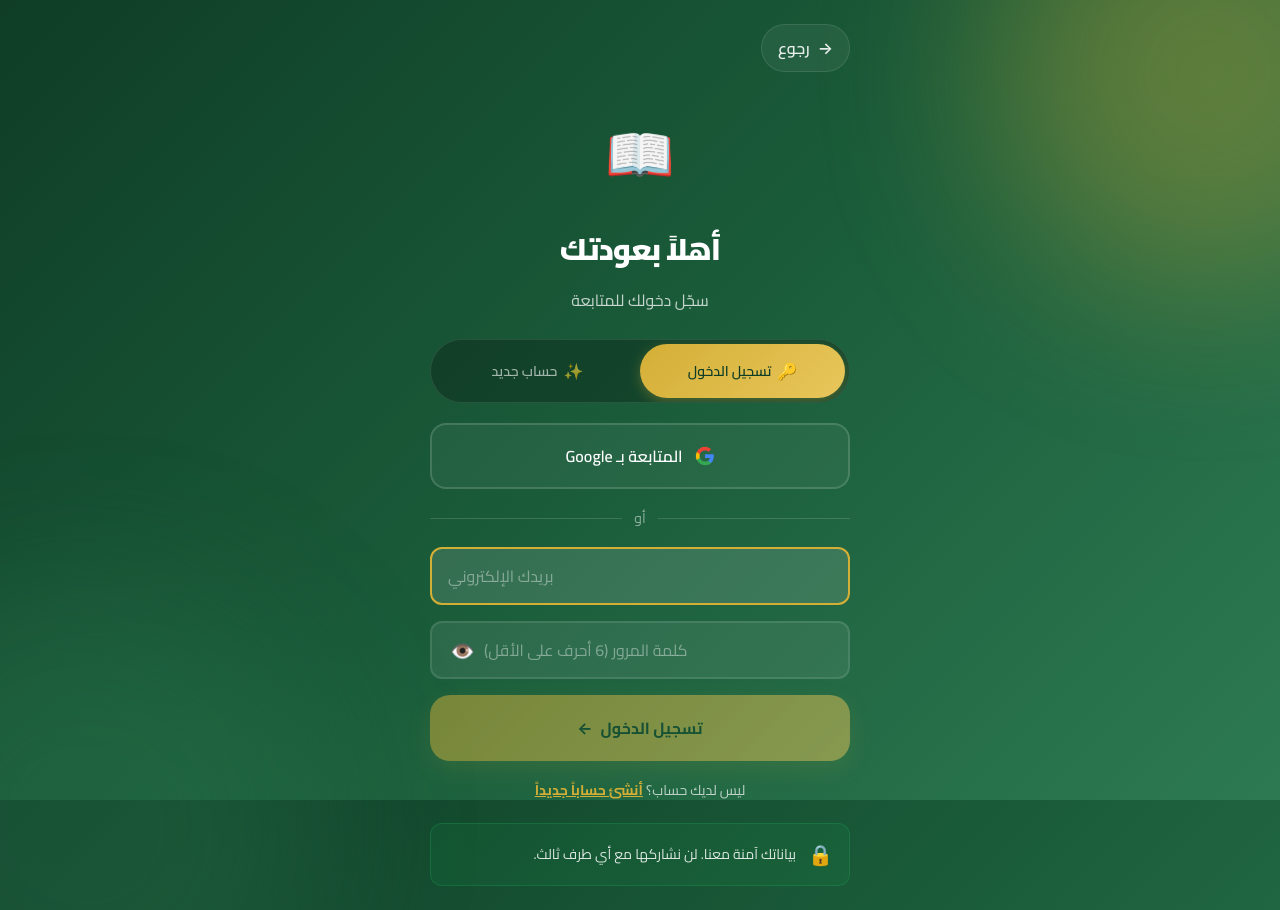
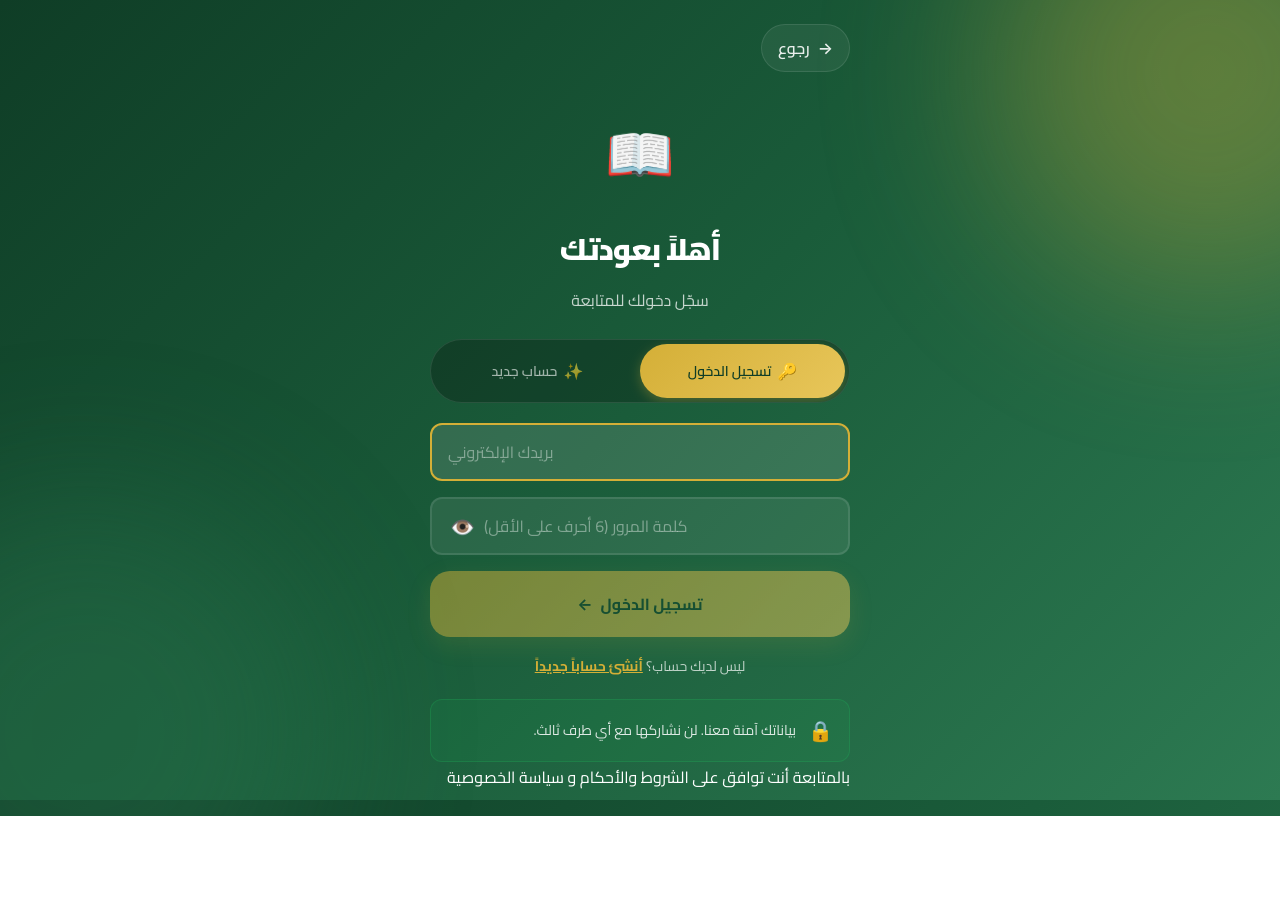
Before and after one commit to jude84162-sys/diwan, a React (Vite) app in the folder frontend/: page /login in a window 1280 px wide. After the commit the page ends 816 px from the top, so only its background shows below. Built offline with nearby package versions, Linux system fonts and the light colour scheme.

Commit message:
Remove Google Sign-In

```diff
--- a/frontend/src/lib/firebase.ts
+++ b/frontend/src/lib/firebase.ts
@@ -9,7 +9,6 @@ interface LocalUser {
   displayName: string
 }
 
-// جلب المستخدمين من localStorage
 function getUsers(): Record<string, { password: string; name: string }> {
   try {
     return JSON.parse(localStorage.getItem('diwan_users') || '{}')
@@ -131,22 +130,13 @@ export function updateProfile(user: any, data: { displayName?: string }) {
   return Promise.resolve()
 }
 
+// Placeholder (لعدم كسر الاستيرادات إن وُجدت)
 export const GoogleAuthProvider = class {
   setCustomParameters(_params: any) {}
 }
 
-export function signInWithPopup(_auth: any, _provider: any) {
-  return new Promise<{ user: LocalUser }>((resolve) => {
-    setTimeout(() => {
-      const user: LocalUser = {
-        uid: 'google-' + Date.now(),
-        email: 'google.user@gmail.com',
-        displayName: 'Google User',
-      }
-      setCurrentUser(user)
-      resolve({ user })
-    }, 500)
-  })
+export function signInWithPopup() {
+  return Promise.reject({ code: 'auth/operation-not-allowed' })
 }
 
 export function connectAuthEmulator(_auth: any, _url: string, _opts?: any) {}
--- a/frontend/src/pages/Login.css
+++ b/frontend/src/pages/Login.css
@@ -74,30 +74,7 @@
   box-shadow: 0 4px 12px rgba(212, 175, 55, 0.3);
 }
 
-/* Social */
-.social-login {
-  display: flex;
-  flex-direction: column;
-  gap: var(--space-3);
-  margin-bottom: var(--space-4);
-}
 
-.social-btn {
-  display: flex;
-  align-items: center;
-  justify-content: center;
-  gap: var(--space-3);
-  padding: var(--space-4);
-  border-radius: var(--radius-lg);
-  border: 2px solid rgba(255, 255, 255, 0.15);
-  background: rgba(255, 255, 255, 0.05);
-  color: var(--color-white);
-  font-size: var(--text-base);
-  font-weight: var(--weight-semibold);
-  font-family: var(--font-arabic);
-  cursor: pointer;
-  transition: all var(--duration-base);
-}
 
 .social-btn:hover:not(:disabled) {
   background: rgba(255, 255, 255, 0.1);
--- a/frontend/src/pages/Login.tsx
+++ b/frontend/src/pages/Login.tsx
@@ -4,10 +4,8 @@ import {
   createUserWithEmailAndPassword,
   signInWithEmailAndPassword,
   updateProfile,
-  GoogleAuthProvider,
-  signInWithPopup,
-} from 'firebase/auth'
-import { auth } from '../lib/firebase'
+  auth,
+} from '../lib/firebase'
 import './Login.css'
 
 type Tab = 'login' | 'signup'
@@ -19,7 +17,6 @@ function Login() {
   const [password, setPassword] = useState('')
   const [showPassword, setShowPassword] = useState(false)
   const [loading, setLoading] = useState(false)
-  const [googleLoading, setGoogleLoading] = useState(false)
   const [error, setError] = useState('')
   const navigate = useNavigate()
 
@@ -33,49 +30,6 @@ function Login() {
     setError('')
   }
 
-  // Google Sign-In
-  const handleGoogle = async () => {
-    setGoogleLoading(true)
-    setError('')
-    try {
-      const provider = new GoogleAuthProvider()
-      provider.setCustomParameters({ prompt: 'select_account' })
-      const result = await signInWithPopup(auth, provider)
-
-      sessionStorage.setItem('diwan_user', JSON.stringify({
-        uid: result.user.uid,
-        email: result.user.email,
-        name: result.user.displayName,
-        photo: result.user.photoURL,
-      }))
-
-      console.log('✅ Google:', result.user.email)
-      navigate('/dashboard')
-    } catch (err: any) {
-      console.error('❌ Google Error:', err.code)
-
-      let message = 'فشل تسجيل الدخول'
-      switch (err.code) {
-        case 'auth/popup-closed-by-user':
-          message = 'تم إغلاق النافذة'
-          break
-        case 'auth/popup-blocked':
-          message = 'المتصفح منع النافذة'
-          break
-        case 'auth/network-request-failed':
-          message = 'فشل الاتصال'
-          break
-        case 'auth/operation-not-allowed':
-          message = 'Google Sign-In غير مفعّل'
-          break
-      }
-      setError(message)
-    } finally {
-      setGoogleLoading(false)
-    }
-  }
-
-  // Email/Password Sign-In
   const handleSubmit = async (e: FormEvent) => {
     e.preventDefault()
     if (!isFormValid) return
@@ -85,53 +39,32 @@ function Login() {
 
     try {
       if (isSignup) {
-        const result = await createUserWithEmailAndPassword(auth, email, password)
-
+        const result: any = await createUserWithEmailAndPassword(auth, email, password)
         if (name.trim()) {
           await updateProfile(result.user, { displayName: name })
         }
-
         sessionStorage.setItem('diwan_user', JSON.stringify({
           uid: result.user.uid,
           email: result.user.email,
           name,
         }))
       } else {
-        const result = await signInWithEmailAndPassword(auth, email, password)
-
+        const result: any = await signInWithEmailAndPassword(auth, email, password)
         sessionStorage.setItem('diwan_user', JSON.stringify({
           uid: result.user.uid,
           email: result.user.email,
           name: result.user.displayName,
         }))
       }
-
       navigate('/dashboard')
     } catch (err: any) {
-      console.error('❌ Error:', err.code)
-
       let message = 'حدث خطأ'
-      switch (err.code) {
-        case 'auth/email-already-in-use':
-          message = 'هذا الإيميل مسجّل مسبقاً'
-          break
-        case 'auth/invalid-email':
-          message = 'الإيميل غير صحيح'
-          break
-        case 'auth/weak-password':
-          message = 'كلمة المرور ضعيفة (6 أحرف+)'
-          break
-        case 'auth/user-not-found':
-          message = 'لا يوجد حساب بهذا الإيميل'
-          break
-        case 'auth/wrong-password':
-        case 'auth/invalid-credential':
-          message = 'كلمة المرور غير صحيحة'
-          break
-        case 'auth/too-many-requests':
-          message = 'محاولات كثيرة — حاول لاحقاً'
-          break
-      }
+      if (err.code === 'auth/email-already-in-use') message = 'هذا الإيميل مسجّل مسبقاً'
+      else if (err.code === 'auth/invalid-email') message = 'الإيميل غير صحيح'
+      else if (err.code === 'auth/weak-password') message = 'كلمة المرور ضعيفة (6 أحرف على الأقل)'
+      else if (err.code === 'auth/user-not-found') message = 'لا يوجد حساب بهذا الإيميل'
+      else if (err.code === 'auth/wrong-password') message = 'كلمة المرور غير صحيحة'
+      else if (err.code === 'auth/too-many-requests') message = 'محاولات كثيرة — حاول لاحقاً'
       setError(message)
     } finally {
       setLoading(false)
@@ -183,29 +116,6 @@ function Login() {
             className="tab-indicator"
             style={{ transform: `translateX(${tab === 'signup' ? '-100%' : '0%'})` }}
           ></div>
-        </div>
-
-        {/* Google Sign-In */}
-        <div className="social-login">
-          <button
-            type="button"
-            className="social-btn google"
-            onClick={handleGoogle}
-            disabled={googleLoading}
-          >
-            <svg width="20" height="20" viewBox="0 0 24 24">
-              <path fill="#4285F4" d="M22.56 12.25c0-.78-.07-1.53-.2-2.25H12v4.26h5.92c-.26 1.37-1.04 2.53-2.21 3.31v2.77h3.57c2.08-1.92 3.28-4.74 3.28-8.09z"/>
-              <path fill="#34A853" d="M12 23c2.97 0 5.46-.98 7.28-2.66l-3.57-2.77c-.98.66-2.23 1.06-3.71 1.06-2.86 0-5.29-1.93-6.16-4.53H2.18v2.84C3.99 20.53 7.7 23 12 23z"/>
-              <path fill="#FBBC05" d="M5.84 14.09c-.22-.66-.35-1.36-.35-2.09s.13-1.43.35-2.09V7.07H2.18C1.43 8.55 1 10.22 1 12s.43 3.45 1.18 4.93l2.85-2.22.81-.62z"/>
-              <path fill="#EA4335" d="M12 5.38c1.62 0 3.06.56 4.21 1.64l3.15-3.15C17.45 2.09 14.97 1 12 1 7.7 1 3.99 3.47 2.18 7.07l3.66 2.84c.87-2.6 3.3-4.53 6.16-4.53z"/>
-            </svg>
-            <span>{googleLoading ? 'جارٍ...' : 'المتابعة بـ Google'}</span>
-          </button>
-        </div>
-
-        {/* Divider */}
-        <div className="divider">
-          <span>أو</span>
         </div>
 
         {/* Form */}
@@ -301,6 +211,13 @@ function Login() {
           <span className="info-icon">🔒</span>
           <p>بياناتك آمنة معنا. لن نشاركها مع أي طرف ثالث.</p>
         </div>
+
+        <p className="login-terms">
+          بالمتابعة أنت توافق على{' '}
+          <a href="/terms">الشروط والأحكام</a>
+          {' '}و{' '}
+          <a href="/privacy">سياسة الخصوصية</a>
+        </p>
       </div>
     </div>
   )
```
